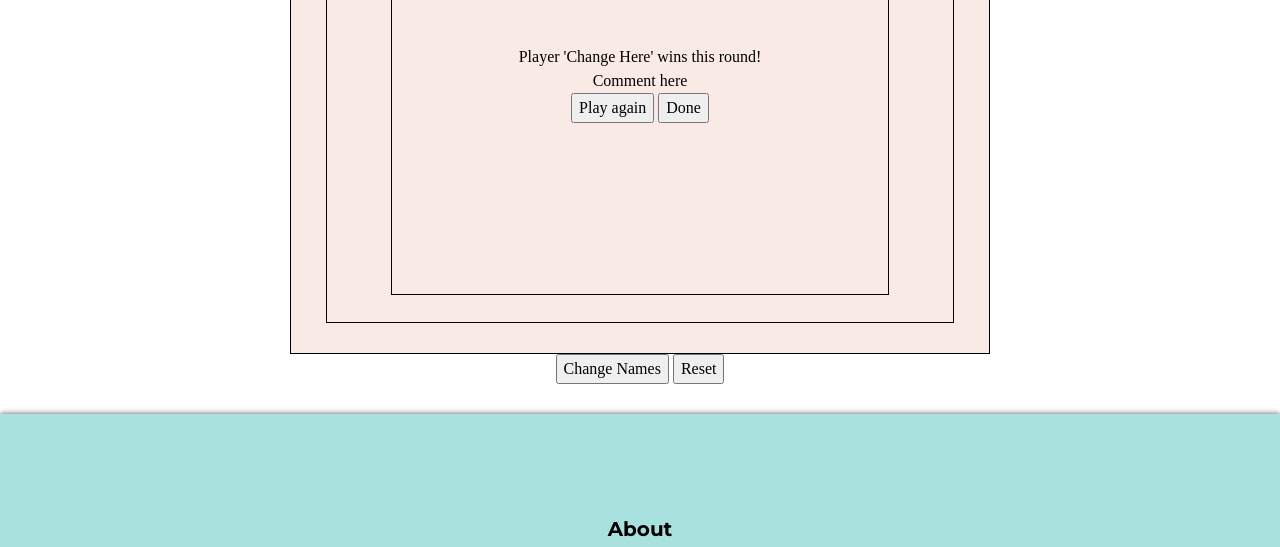
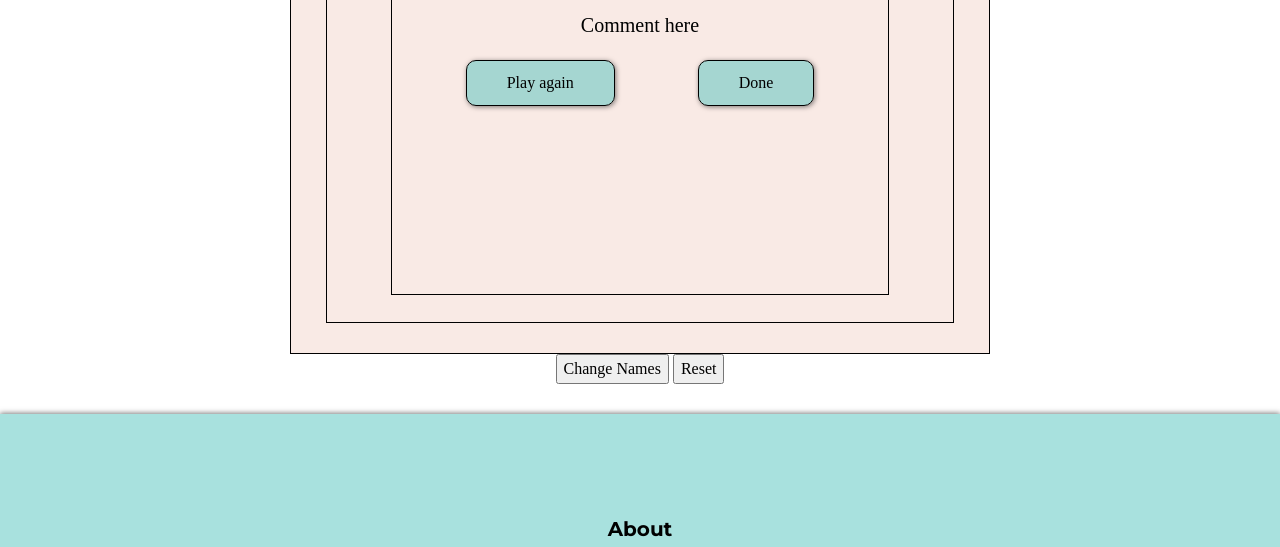
Before and after one commit to TurnerHelical/ticTacToe, a plain HTML site: page index.html in a window 1280 px wide. Shown: the part 553-1100 px from the top of the page. Drawn offline with Linux system fonts and the light colour scheme; a web font is replaced by a local one.

Commit message:
styled the winner screen, need to work on the scripting now

```diff
--- a/index.html
+++ b/index.html
@@ -52,8 +52,8 @@
                         </div>
 
                         <div id="winner" class=''>
-                            <p>Player 'Change Here' wins this round!</p>
-                            <p>Comment here</p>
+                            <p id="winnerName">Player 'Change Here' wins this round!</p>
+                            <p id="winnerComment">Comment here</p>
                             <div id="winnerBtnCtr">
                                 <button id="again">Play again</button>
                                 <button id="done">Done</button>
--- a/style.css
+++ b/style.css
@@ -134,13 +134,43 @@ main {
 }
 
 #winner {
+    padding: 20px 10px;
     grid-area: 1 / 1 / 4 / 4;
     display: flex;
     flex-direction: column;
-    justify-content: center;
     align-items: center;
+    gap: 20px;
 }
 
+#winnerName {
+    font-size: 32px;
+}
+
+#winnerComment {
+
+    font-size: 20px;
+}
+
+#winnerBtnCtr {
+    display: flex;
+    justify-content: space-evenly;
+    gap: 20px;
+    width: 100%;
+}
+
+#winnerBtnCtr button {
+    padding: 10px 40px;
+    border: black 1px solid;
+    border-radius: 10px;
+    box-shadow: 1px 1px 5px rgba(0, 0, 0, 0.5);
+    background-color: rgba(83 , 195 , 189, 0.5 );
+}
+
+#winnerBtnCtr button:hover {
+    background-color:black;
+    color: white;
+    box-shadow: none;
+}
 
 
 footer {
```
